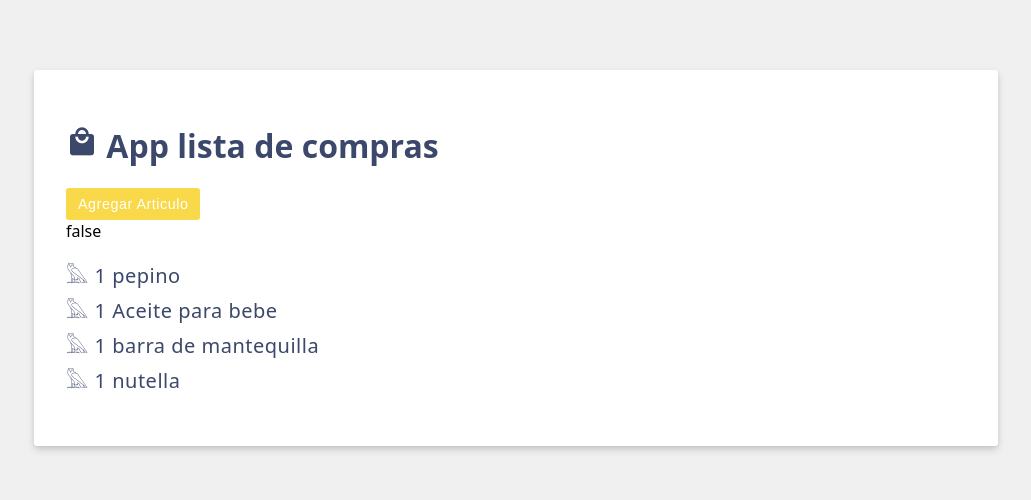
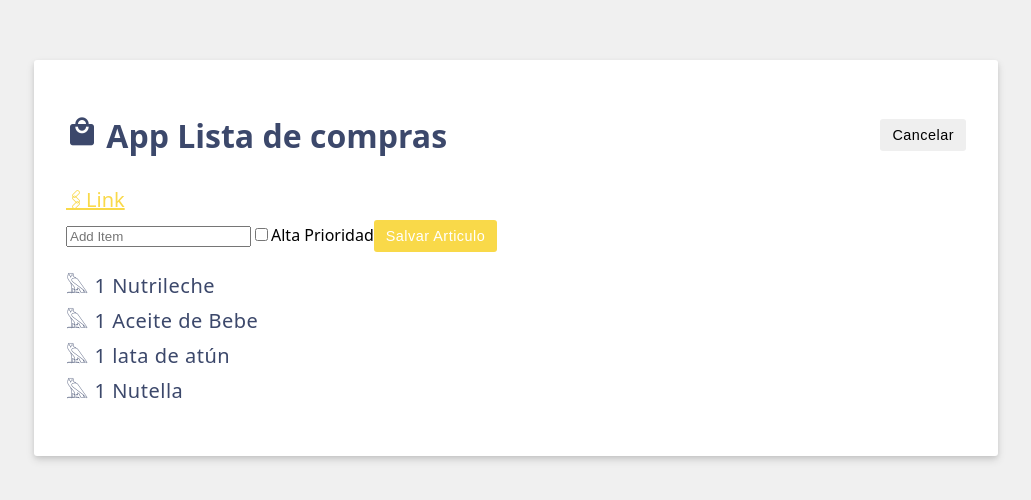
Before and after one commit to laloocolin10/DADM-2024B, a Vue app: page / in a window 1280 px wide. Shown: the part 142-642 px from the top of the page, without its empty margins (124-1155 px from the left). Built offline with nearby package versions, Linux system fonts and the light colour scheme.

Commit message:
*S13: HIPERLINK  add a vue link for condition for him

```diff
--- a/src/App.vue
+++ b/src/App.vue
@@ -1,73 +1,65 @@
 <script setup>
 import { ref } from 'vue'
-// Modelo
-const header = ref('App lista de compras')
-//items
-//item-model
+const header = ref('App Lista de compras')
+//---items---
+//Item.Model
 const items = ref([
-  { id: '0', label: '1 pepino' },
-  { id: '1', label: '1 Aceite para bebe' },
-  { id: '2', label: '1 barra de mantequilla' },
-  { id: '3', label: '1 nutella' }
-]);
-//item-Method
-const saveItem = () =>
-{
-   items.value.push({id: items.value.length + 1, label: newItem.value});
-   //clean the imput-Limpia el imput
-   newItem.value = '';
-};
-//visualizacion del formulario
+  { id: 1, label: '1 Nutrileche' },
+  { id: 2, label: '1 Aceite de Bebe' },
+  { id: 3, label: '1 lata de atún' },
+  { id: 4, label: '1 Nutella' }
+])
+
+// Items-Method
+const saveItem = (items) => {
+  items.value.push({ id: items.value.length + 1, label: newItem.value })
+  //Clean the input
+  newItem.value = ''
+}
+
+// Visualizacion formulario
 const newItem = ref('')
-const newItemHighPriority = ref(false);
-const editing = ref(false);
-const activateEdition = (activate) =>
-{
-  editing.value=activate;
-};
-
+const newItemHighPriority = ref(false)
+const editing = ref(true)
+const activeteEdition = (activate) => {
+  editing.value = activate
+}
 </script>
 
 <template>
-  <div>
-  <h1>
-    <i class="material-icons shopping-cart-icon">local_mall
-
-    </i>
-    {{ header }}
-  </h1>
-  <button v-if="editing" class="btn" @click="activateEdition(false)">Cancelar</button>
-  <button v-else class="btn btn-primary" @click="activateEdition(true)">Agregar Articulo</button>
+  <div class="header">
+    <h1>
+      <i class="material-icons shopping-cart-icon"> local_mall </i>
+      {{ header }}
+    </h1>
+    <button v-if="editing" class="btn" @click="activeteEdition(false)">Cancelar</button>
+    <button v-else class="btn btn-primary" @click="activeteEdition(true)">Agregar</button>
   </div>
 
-  <form
-    class="add-item form"
-    v-on:submit.prevent="saveItem"
-    v-if="editing"
+  <!--colocando un hiperlink visto en clase-->
+  <a v-bind:href="newItem === '' ? 'https://www.google.com' : 'https://' + newItem" target="_blank">
+    {{ newItem === '' ? '🖇Link' : newItem }}
+  </a>
 
-  >
-    <input v-model="newItem" type="text" placeholder="Agregar un articulo" />
-    <!--Caja de seleccion de Prioridad-->
 
-    <label>
-      <input type="checkbox" v-model="newItemHighPriority" />
-      Alta Prioridad
-    </label>
-
-    <!--Boton-->
+  <!-- Agrupando Entradas de usuario -->
+  <form class="add-item form" v-if="editing" v-on:submit.prevent="saveItem">
+    <!-- Entrada de texto -->
+    <input type="text" placeholder="Add Item" v-model.trim="newItem" />
+    <!-- Radio Buttons -->
+    <label><input type="checkbox" v-model="newItemHighPriority" />Alta Prioridad</label>
+    <!-- Boton -->
     <button class="btn btn-primary">Salvar Articulo</button>
   </form>
-
-  {{ newItemHighPriority }}
   <!-- Lista -->
   <ul>
-    <li v-for="item in items" :key="item.id">𓅓 {{ item.label }}</li>
+    <li v-for="{ id, label } in items" v-bind:key="id">𓅓 {{ label }}</li>
   </ul>
-  <p v-if="items.length === 0">🥀 NO HAY ELEMENTOS DE TU LISTA 🥀</p>
+  <p v-if="items.length === 0">🥀 NO HAY ELEMENTOS EN LA LISTA 🥀</p>
 </template>
 
 <style scoped>
 .shopping-cart-icon {
-  font-size: 2rem;
+  font-size: 2rem; /* Adjust the font-size value as per your desired size*/
 }
 </style>
```
